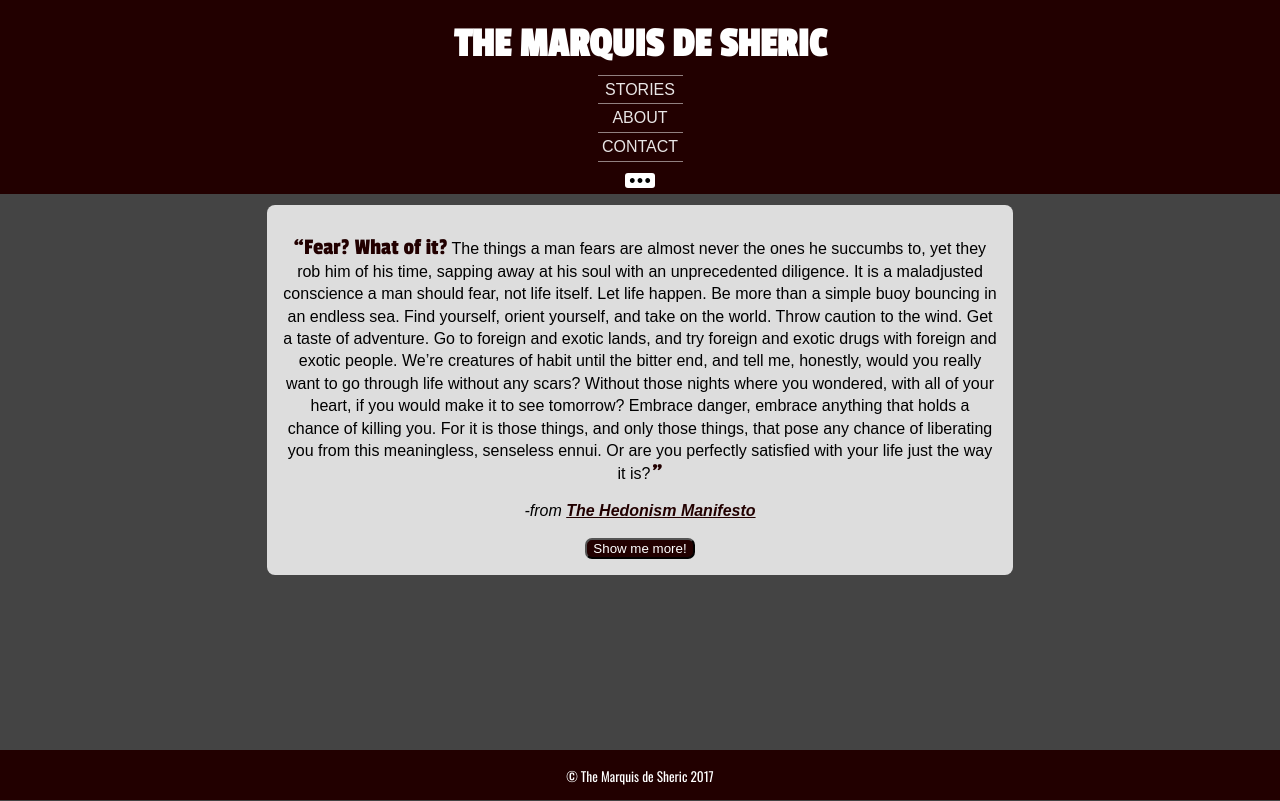
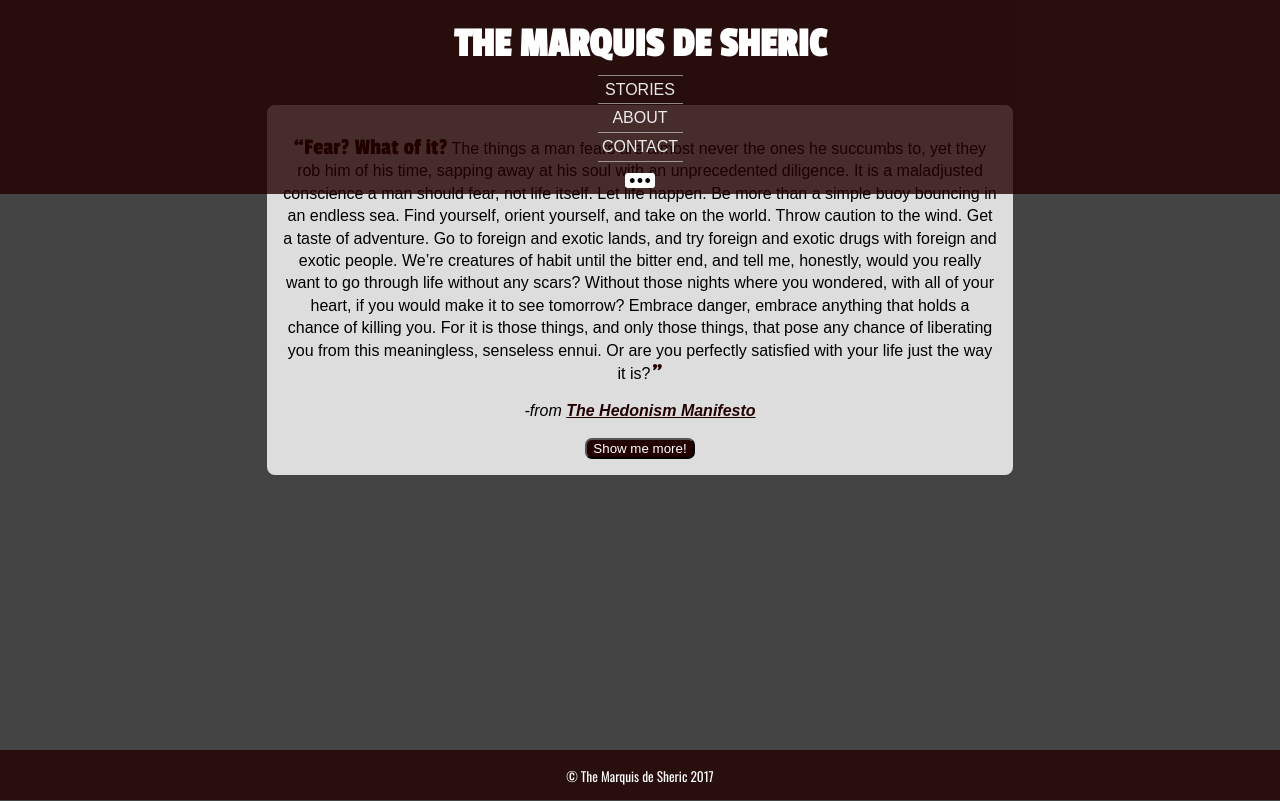
Before and after one commit to themarquisdesheric/marquisWebsite, a plain HTML site: page index.html in a window 1280 px wide. Drawn offline with nearby package versions, Linux system fonts and the light colour scheme.

Commit message:
Header now fixed

```diff
--- a/css/base.css
+++ b/css/base.css
@@ -12,6 +12,19 @@ body {
   text-align: center;
   font-family: 'Oswald Light', sans-serif;
   background-color: #444;
+}
+
+header, footer {
+  background-color: rgba(34,0,0, 0.8);
+  color: #fff;
+}
+
+header {
+  text-transform: uppercase;
+  padding-bottom: .4em;
+  position: fixed;
+  top: 0;
+  width: 100%;
 }
 
 h1 {
@@ -29,7 +42,7 @@ h1 a {
 }
 
 main {
-  margin: 0 auto 66px;
+  margin: 105px auto 66px;
   min-width: 400px;
 }
 
--- a/css/layout.css
+++ b/css/layout.css
@@ -8,24 +8,24 @@ section {
 
 @media only screen and (min-width: 500px) {
   main {
-    margin: 0 5%;
+    margin: 105px 5% 0%;
   }
 }
 
 @media only screen and (min-width: 650px) {
   main {
-    margin: 0 10%;
+    margin: 105px 10% 0;
   }
 }
 
 @media only screen and (min-width: 800px) {
   main {
-    margin: 0 15%;
+    margin: 105px 15% 0;
   }
 }
 
 @media only screen and (min-width: 1000px) {
   main {
-    margin: 0 20%;
+    margin: 105px 20% 0;
   }
 }
--- a/css/module.css
+++ b/css/module.css
@@ -5,16 +5,6 @@
 
 
 /* HEADER SECTION */
-
-header, footer {
-  background-color: #200;
-  color: #fff;
-}
-
-header {
-  text-transform: uppercase;
-  padding-bottom: .4em;
-}
 
 div {
   margin: 0 auto;
```
